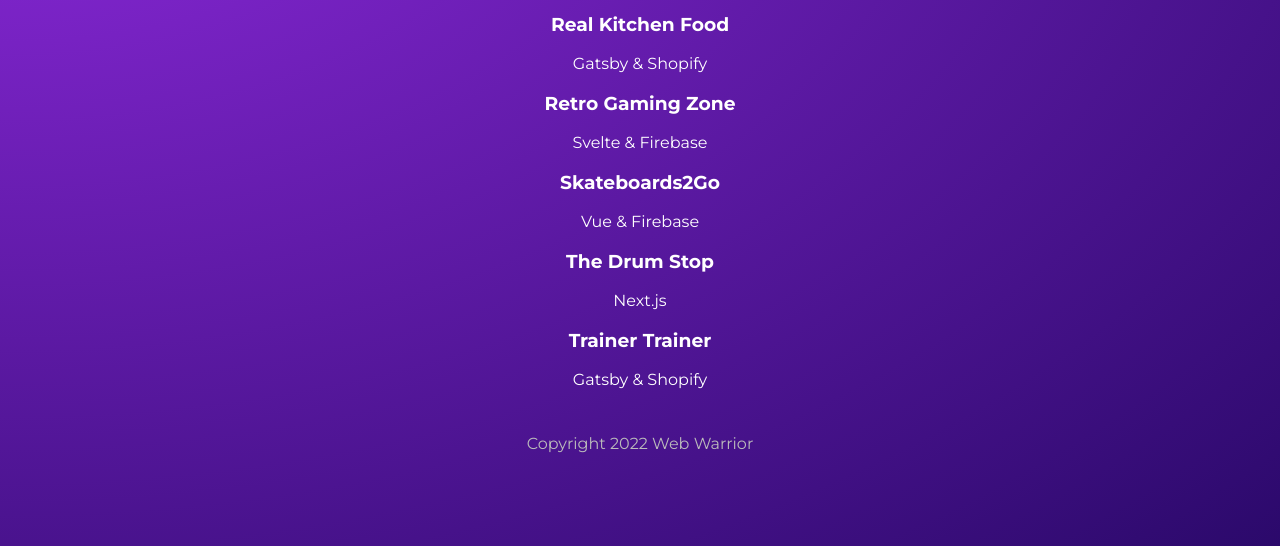
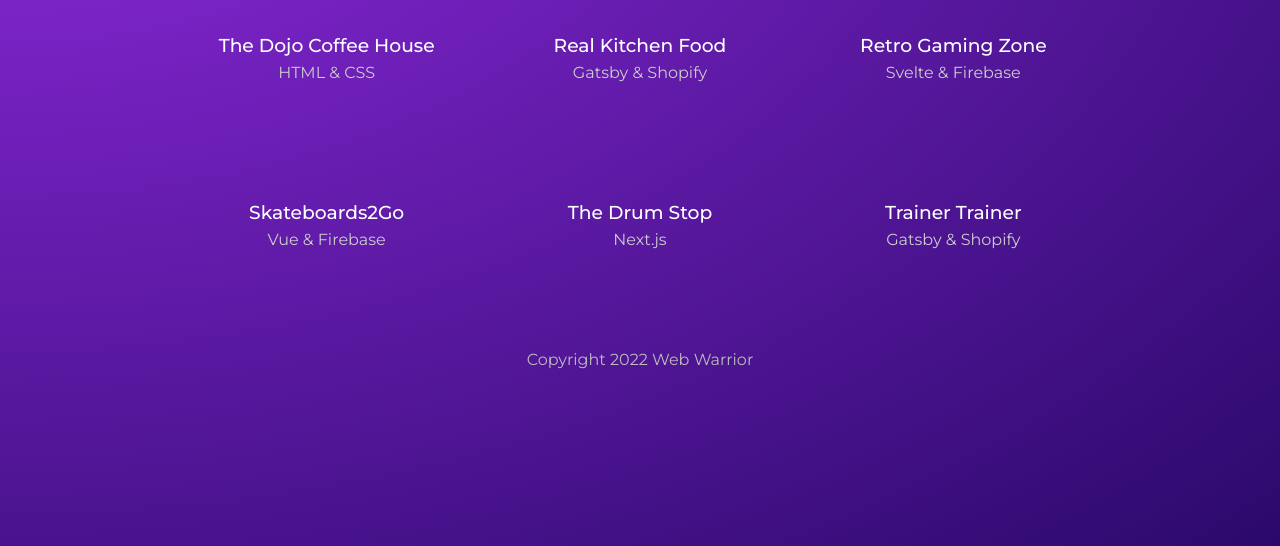
Before and after one commit to ZACOOPER5G/gatsby-practice, a Gatsby site: page /projects in a window 1280 px wide. Shown: the part 254-800 px from the top of the page. Built offline with nearby package versions, Linux system fonts and the light colour scheme; Gatsby itself is replaced by a stand-in of ours.

Commit message:
added projects styling

```diff
--- a/src/pages/projects/index.js
+++ b/src/pages/projects/index.js
@@ -12,7 +12,7 @@ const Projects = ({ data }) => {
             <div className={styles.portfolio}>
                 <h1>Projects</h1>
                 <h3>Projects I've created</h3>
-                <div>
+                <div className={styles.projects} >
                     {projects.map(project => (
                         <Link to={"/projects/" + project.frontmatter.slug} key={project.id} >
                             <div>
--- a/src/styles/projects.module.css
+++ b/src/styles/projects.module.css
@@ -11,3 +11,21 @@
     font-size: 2em;
     font-weight: 400;
 }
+
+.projects {
+    display: grid;
+    grid-template-columns: 1fr 1fr 1fr;
+    grid-gap: 80px;
+    margin: 80px 20px;
+}
+
+.projects h3 {
+    text-align: center;
+    margin: 20px auto 0px;
+    font-weight: 500;
+}
+
+.projects p {
+    color: #ccc;
+    margin-top: 4px;
+}
```
